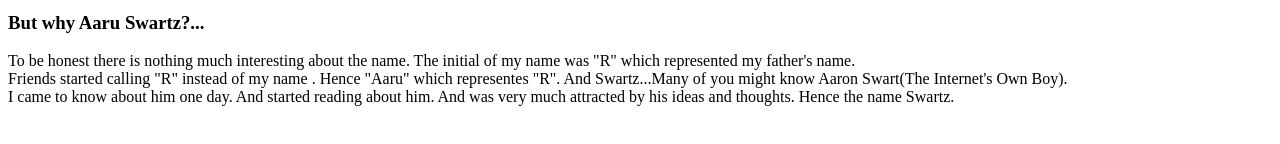
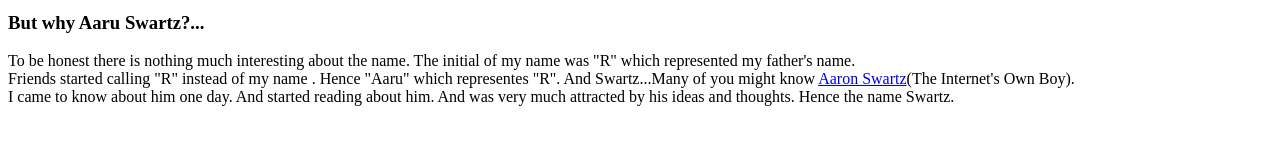
Before and after one commit to aaru-swartz/aaru-swartz.github.io, a plain HTML site: page index.html in a window 1280 px wide. Shown: the part 132-276 px from the top of the page. Drawn offline with Linux system fonts and the light colour scheme.

Commit message:
spelling corrected and link added

```diff
--- a/index.html
+++ b/index.html
@@ -9,7 +9,7 @@
 		<br>
 		<p>Myself Aaru-Swartz. Yeah... that's a strange name.<br>
 		<h3>But why Aaru Swartz?...</h3> To be honest there is nothing much interesting about the name. The initial of my name was "R" which represented my father's name.<br>
-Friends started calling "R" instead of my name . Hence "Aaru" which representes "R". And Swartz...Many of you might know Aaron Swart(The Internet's  Own Boy).<br>
+Friends started calling "R" instead of my name . Hence "Aaru" which representes "R". And Swartz...Many of you might know <a href="http://www.aaronsw.com/" >Aaron Swartz</a>(The Internet's  Own Boy).<br>
 I came to know about him one day. And started reading about him. And was very much attracted by his ideas and thoughts. Hence the name Swartz.</p>
 	</body>
 </html>
```
